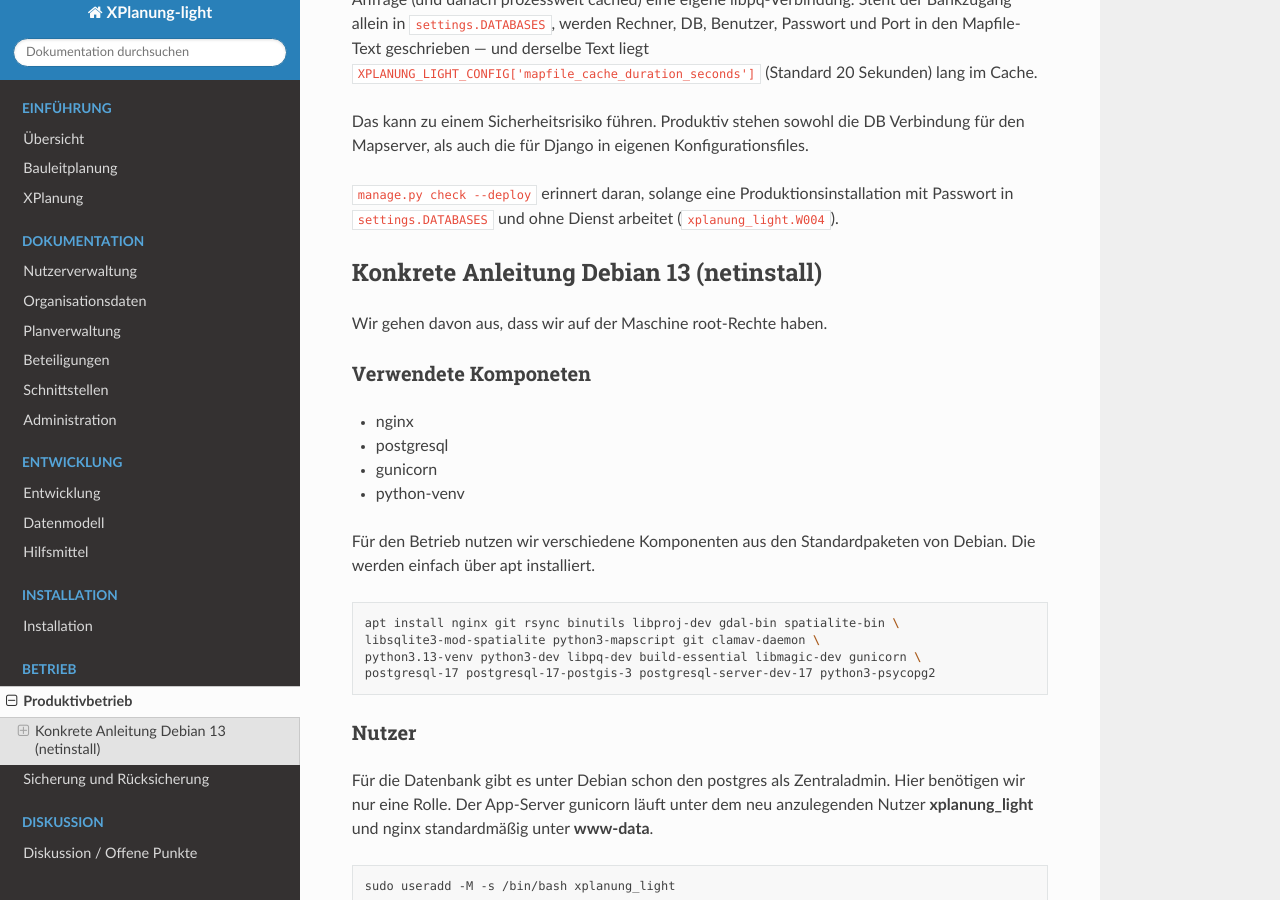
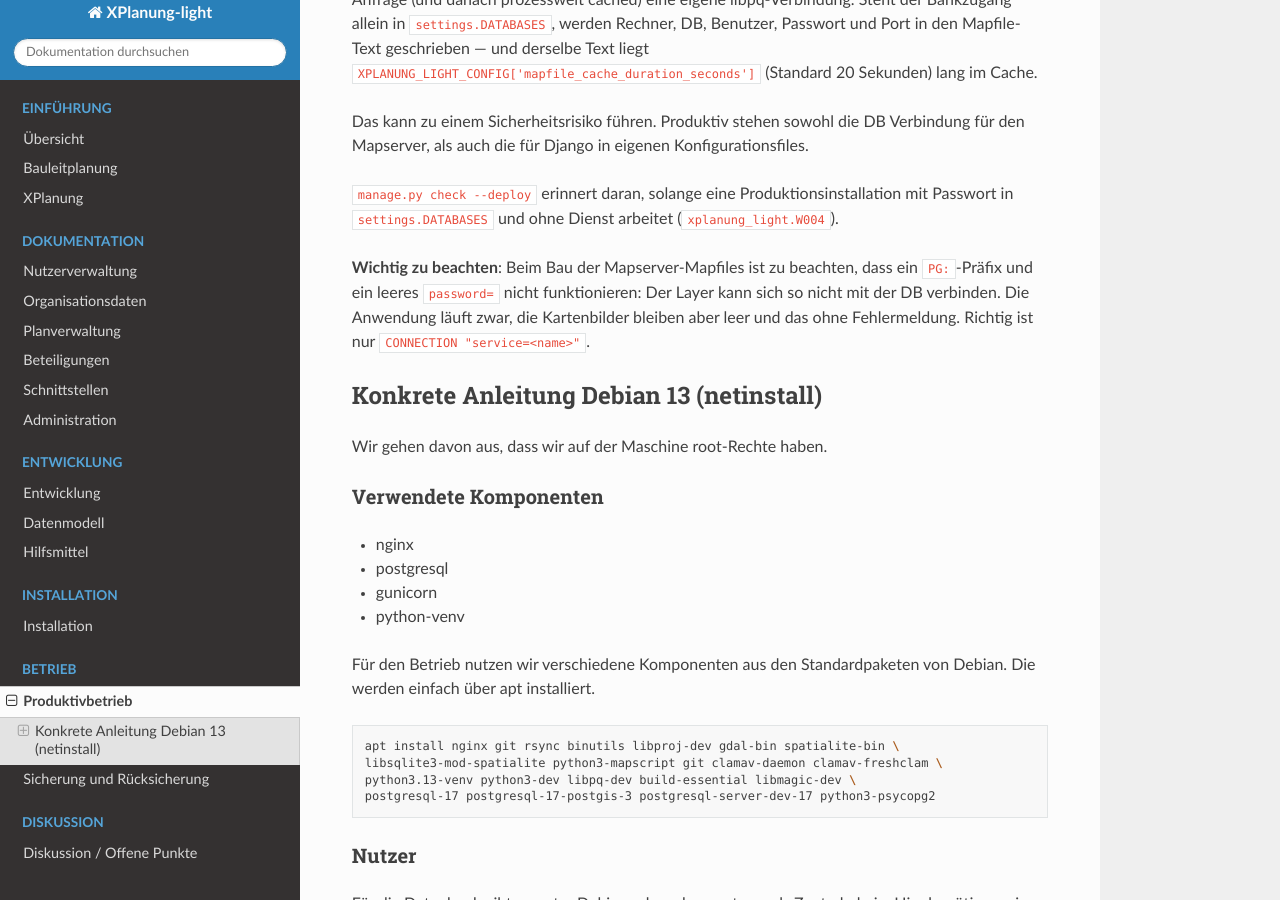
Before and after one commit to mrmap-community/xplanung_light, a Sphinx documentation site: the page built from docs/source/operation/produktivbetrieb.rst, in a window 1280 px wide and 900 px high, scrolled down 1625 px. Built offline with Sphinx 7.4.7 and the Read the Docs theme 3.1.0, drawn with Linux system fonts in a browser that asks for light colours; some of the changed text lies outside the part shown.

Commit message:
Anpassung der Doku für Produktivbetrieb

```diff
--- a/docs/source/operation/produktivbetrieb.rst
+++ b/docs/source/operation/produktivbetrieb.rst
@@ -70,7 +70,7 @@ https://docs.djangoproject.com/en/5.2/ref/databases/#postgresql-connection-setti
      - **Keine** (wird isoliert von ``libpq`` auf C-Ebene verarbeitet)
    * - **Auslesbar bei Django-RCE-Lücke**
      - **Ja** (einfach über ``settings.DATABASES`` abfragbar)
-     - **Nein** (Python-Prozess liest die Datei nicht direkt ein)
+     - **Ja** Die Datei muss für den Dienstnutzer lesbar sein; das Passwort steht aber nicht im Quelltext und läuft daher nicht über die logs.
    * - **Gefahr von Git-Leaks**
      - **Medium** (Trotz ``.env`` hohes Risiko durch Fehlkonfiguration)
      - **Sehr gering** (Liegt in Systempfaden weit ab vom Quellcode)
@@ -94,13 +94,16 @@ für Django in eigenen Konfigurationsfiles.
 Passwort in ``settings.DATABASES`` und ohne Dienst arbeitet
 (``xplanung_light.W004``).
 
+**Wichtig zu beachten**: Beim Bau der Mapserver-Mapfiles ist zu beachten, dass ein ``PG:``-Präfix und ein leeres ``password=`` nicht funktionieren:
+Der Layer kann sich so nicht mit der DB verbinden. Die Anwendung läuft zwar, die Kartenbilder bleiben aber leer und das ohne Fehlermeldung.
+Richtig ist nur ``CONNECTION "service=<name>"``.
 
 Konkrete Anleitung Debian 13 (netinstall)
 -----------------------------------------
 
 Wir gehen davon aus, dass wir auf der Maschine root-Rechte haben.
 
-Verwendete Komponeten
+Verwendete Komponenten
 +++++++++++++++++++++
 
 * nginx
@@ -114,8 +117,8 @@ werden einfach über apt installiert.
 .. code-block:: shell
 
    apt install nginx git rsync binutils libproj-dev gdal-bin spatialite-bin \
-   libsqlite3-mod-spatialite python3-mapscript git clamav-daemon \
-   python3.13-venv python3-dev libpq-dev build-essential libmagic-dev gunicorn \
+   libsqlite3-mod-spatialite python3-mapscript git clamav-daemon clamav-freshclam \
+   python3.13-venv python3-dev libpq-dev build-essential libmagic-dev \
    postgresql-17 postgresql-17-postgis-3 postgresql-server-dev-17 python3-psycopg2
 
 Nutzer
@@ -457,8 +460,8 @@ Wir brauchen eine neue Konfiguration: /etc/nginx/sites-available/django
          location = /favicon.ico { access_log off; log_not_found off; }
          client_max_body_size 250M;
 
-         location /static {
-               alias /data/xplanung_light_static;
+         location /static/ {
+               alias /data/xplanung_light_static/;
          expires 30d;
          }
 
@@ -537,7 +540,7 @@ Security Key erzeugen:
 
 **Der Key muss in /data/xplanung_light_config/env eingefügt werden (da steht momentan noch ein Platzhalter).**
 
-Nach Ablage des Schlüssels muss der gunicorn neu gestartet werden (als root), sonst wird der zuvor definierte default-Wert angehalten.
+Nach Ablage des Schlüssels muss der gunicorn neu gestartet werden (als root), sonst läuft der Dienst mit dem o.g. default-Wert weiter.
 
    .. code-block:: shell
 
@@ -567,6 +570,15 @@ Anlegen des superuser-Accounts:
 
       xplanung-light-manage createsuperuser
 
+Virenscanner prüfen
++++++++++++++++++++
+
+   .. code-block:: shell
+
+      systemctl status clamav-daemon
+
+**Per Hand einen Upload starten, um zu sehen ob der Virenscanner tatsächlich läuft.**
+
 Verzeichnisstruktur
 +++++++++++++++++++
 Das Projekt ist jetzt in verschiedene Verzeichnisse aufgeteilt und die Zugangsdaten sind sicher über Umgebungsvariablen eingebunden.
```
